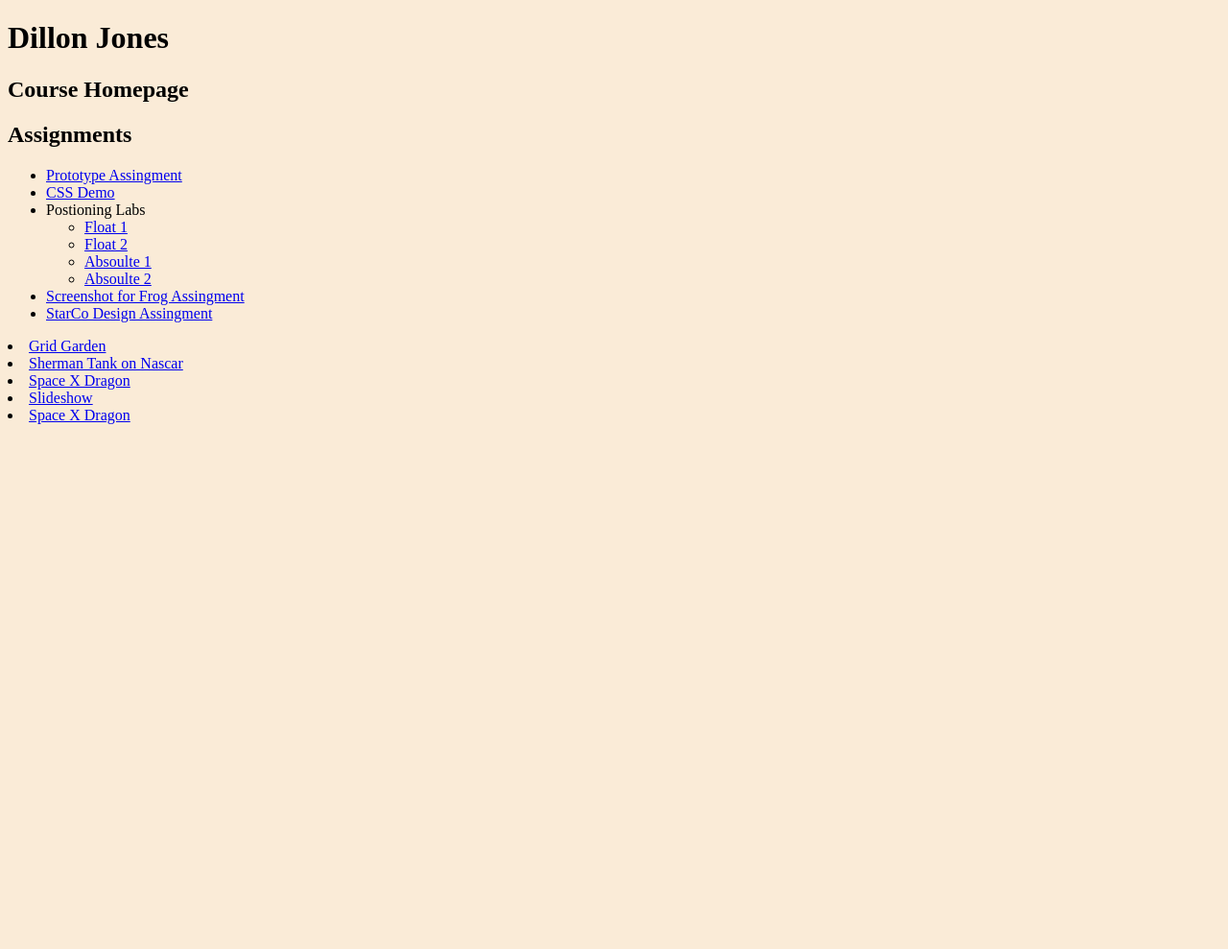
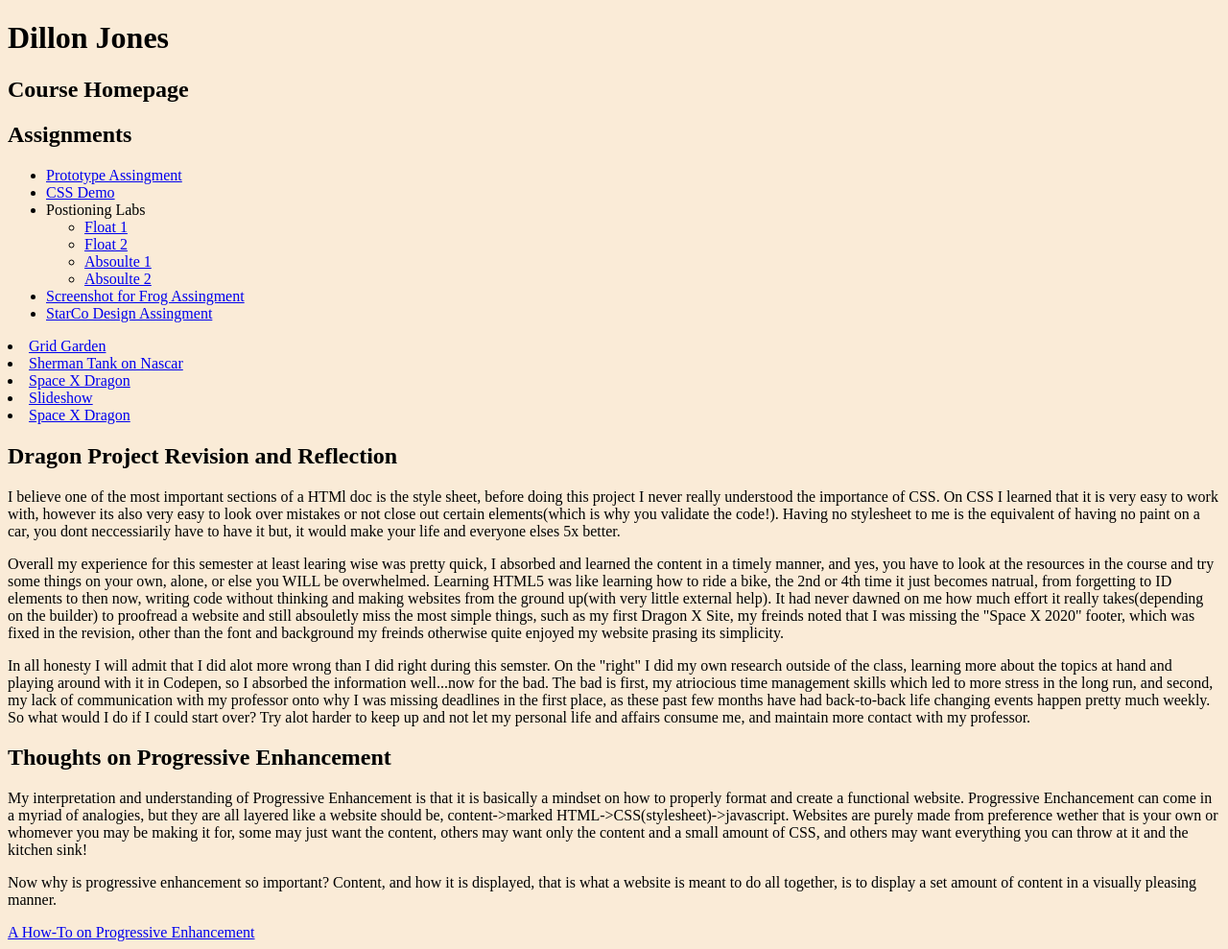
Before and after one commit to DMJON3/ifsc-1310, a plain HTML site: page index.html in a window 1280 px wide. Shown: the whole page at 96% size. Before the commit the page ends 800 px from the top, so only its background shows below. Drawn offline with Linux system fonts and the light colour scheme.

Commit message:
git final

```diff
--- a/index.html
+++ b/index.html
@@ -35,5 +35,37 @@
     <li><a href="Space X Dragon Revised/index.html">Space X Dragon</a></li>
   </ul>
   </nav>
+  <section>
+    <h2>Dragon Project Revision and Reflection</h2>
+     <p>I believe one of the most important sections of a HTMl doc is the style sheet, before doing this project I
+      never really understood the importance of CSS. On CSS I learned that it is very easy to work with, however
+      its also very easy to look over mistakes or not close out certain elements(which is why you validate the code!).
+      Having no stylesheet to me is the equivalent of having no paint on a car, you dont neccessiarily have to have it but, it
+      would make your life and everyone elses 5x better. </p>
+      <p>Overall my experience for this semester at least learing wise was pretty quick, I absorbed and learned the content in a
+        timely manner, and yes, you have to look at the resources in the course and try some things on your own, alone, or else
+        you WILL be overwhelmed. Learning HTML5 was like learning how to ride a bike, the 2nd or 4th time it just becomes natrual,
+        from forgetting to ID elements to then now, writing code without thinking and making websites from the ground up(with very little external help).
+        It had never dawned on me how much effort it really takes(depending on the builder) to proofread a website and still absouletly miss
+        the most simple things, such as my first Dragon X Site, my freinds noted that I was missing the "Space X 2020" footer, which was fixed in the revision,
+        other than the font and background my freinds otherwise quite enjoyed my website prasing its simplicity.
+      </p>
+      <p>In all honesty I will admit that I did alot more wrong than I did right during this semster. On the "right" I did my own research outside
+        of the class, learning more about the topics at hand and playing around with it in Codepen, so I absorbed the information well...now for the bad. The
+        bad is first, my atriocious time management skills which led to more stress in the long run, and second, my lack of communication with my professor onto
+        why I was missing deadlines in the first place, as these past few months have had back-to-back life changing events happen pretty much weekly. So what would
+        I do if I could start over? Try alot harder to keep up and not let my personal life and affairs consume me, and maintain more contact with my professor.
+      </p>
+    <h2>Thoughts on Progressive Enhancement</h2>
+    <p>My interpretation and understanding of Progressive Enhancement is that it is basically a mindset on how to properly format and create a functional website.
+      Progressive Enchancement can come in a myriad of analogies, but they are all layered like a website should be, content->marked HTML->CSS(stylesheet)->javascript.
+      Websites are purely made from preference wether that is your own or whomever you may be making it for, some may just want the content, others may want only the
+      content and a small amount of CSS, and others may want everything
+      you can throw at it and the kitchen sink!</p>
+      Now why is progressive enhancement so important? Content, and how it is displayed, that is what a website is meant to do all together, is to display a set amount
+      of content in a visually pleasing manner.
+    </p>
+    <a href="https://fantinel.dev/progressive-enhancement">A How-To on Progressive Enhancement</a>
+  </section>
 </body>
 </html>
```
